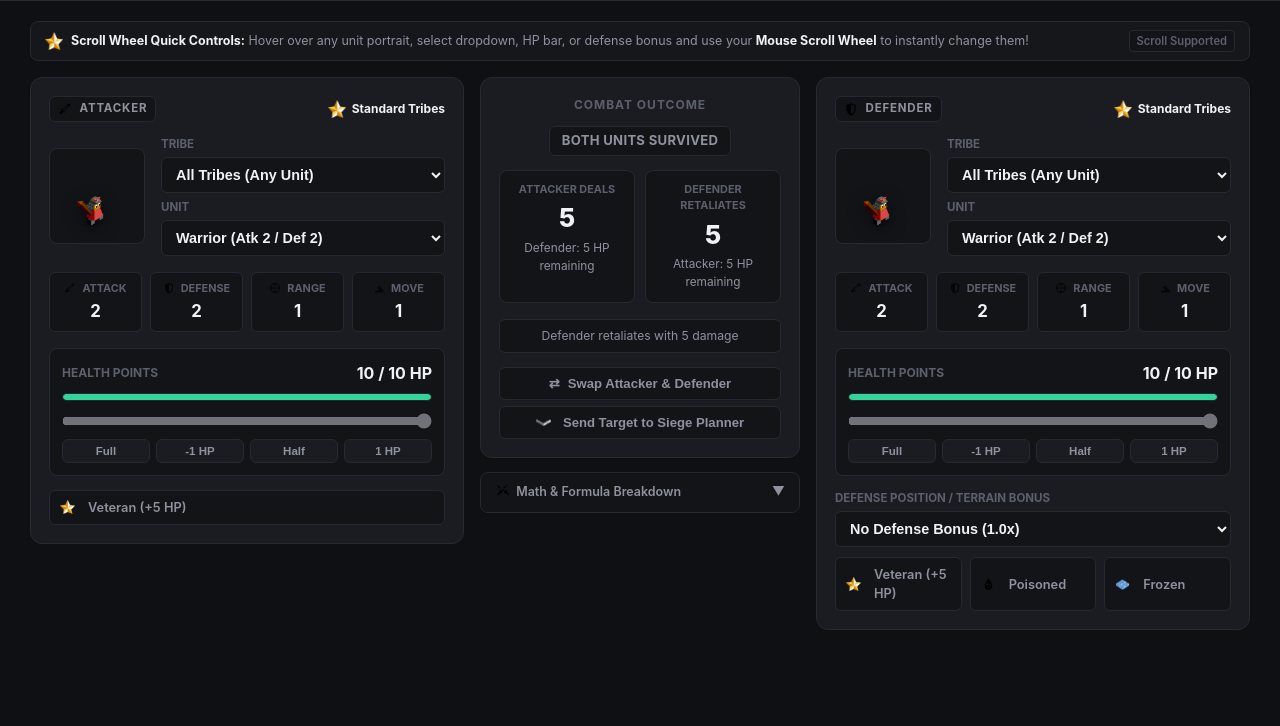
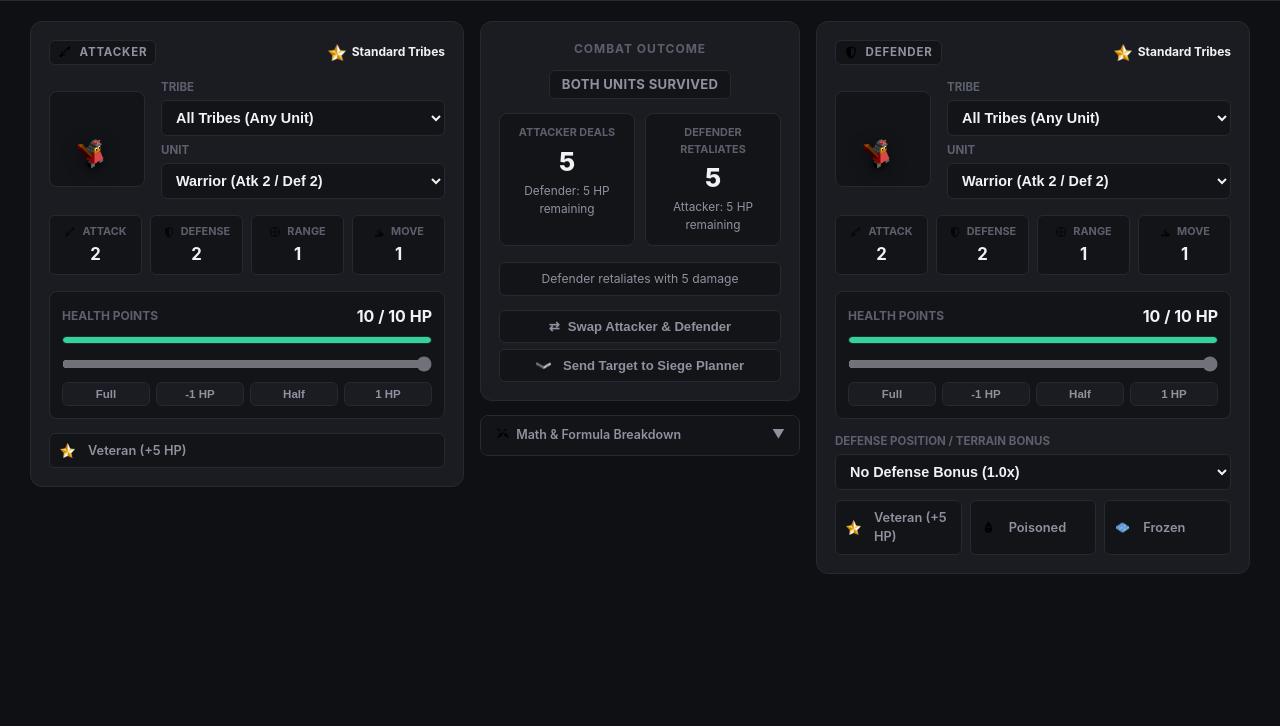
Before and after one commit to neveront/polytopia_calculator, a website with bundled scripts: page index.html in a window 1280 px wide. Shown: the part 74-800 px from the top of the page. Built offline with nearby package versions, Linux system fonts and the light colour scheme.

Commit message:
removed place holders

```diff
--- a/index.html
+++ b/index.html
@@ -41,15 +41,6 @@
 
     <!-- ==================== TAB 1: 1v1 SKIRMISH ==================== -->
     <section id="skirmish-view" class="view-section active">
-
-      <!-- Mouse Wheel Scroll Tip Banner -->
-      <div class="scroll-hint-banner">
-        <div style="display: flex; align-items: center; gap: 8px;">
-          <img src="assets/icons/star.png" class="hint-icon-img" alt="">
-          <span><strong>Scroll Wheel Quick Controls:</strong> Hover over any unit portrait, select dropdown, HP bar, or defense bonus and use your <strong>Mouse Scroll Wheel</strong> to instantly change them!</span>
-        </div>
-        <span class="scroll-badge">Scroll Supported</span>
-      </div>
 
       <div class="skirmish-grid">
 
```
